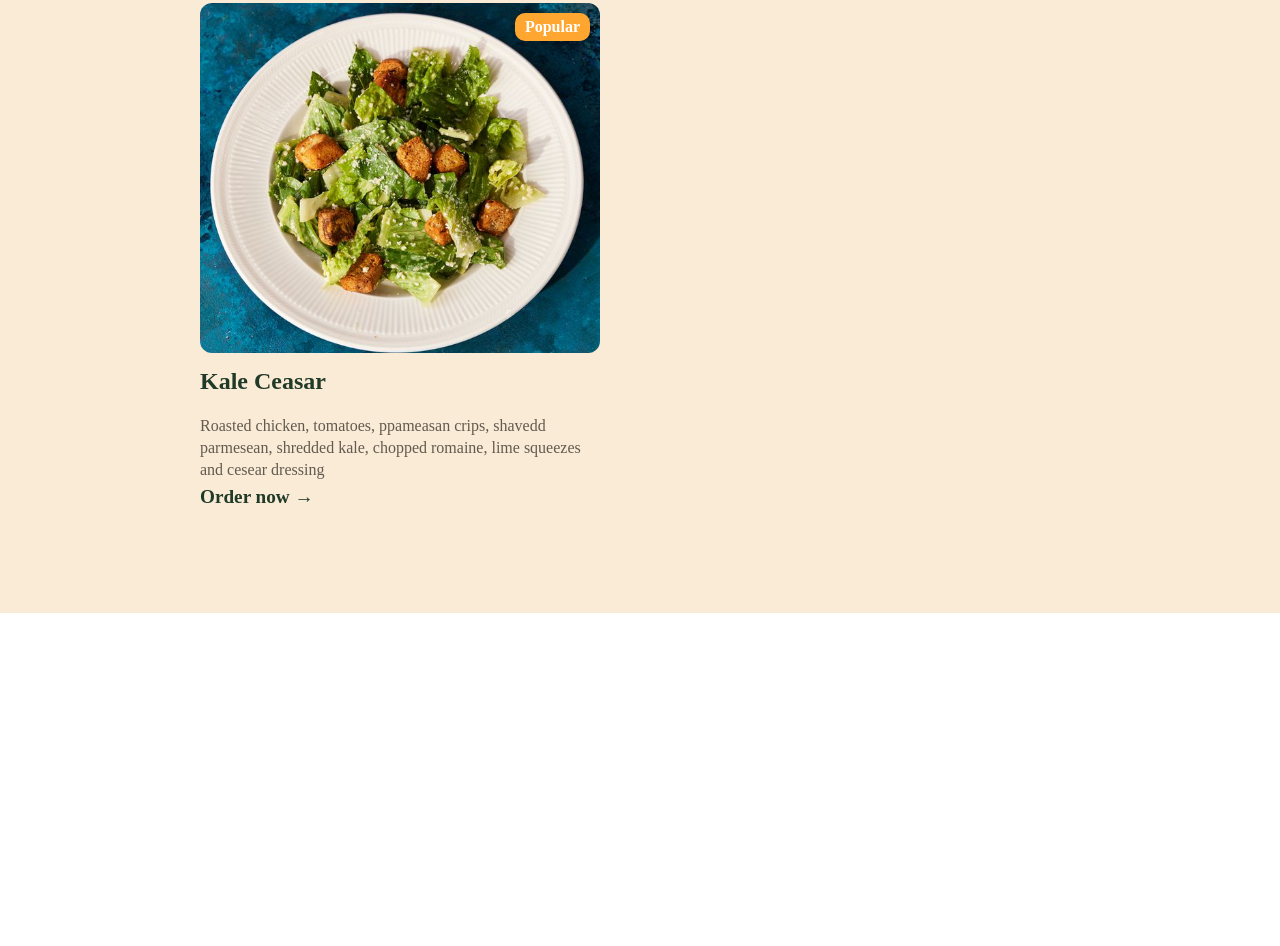
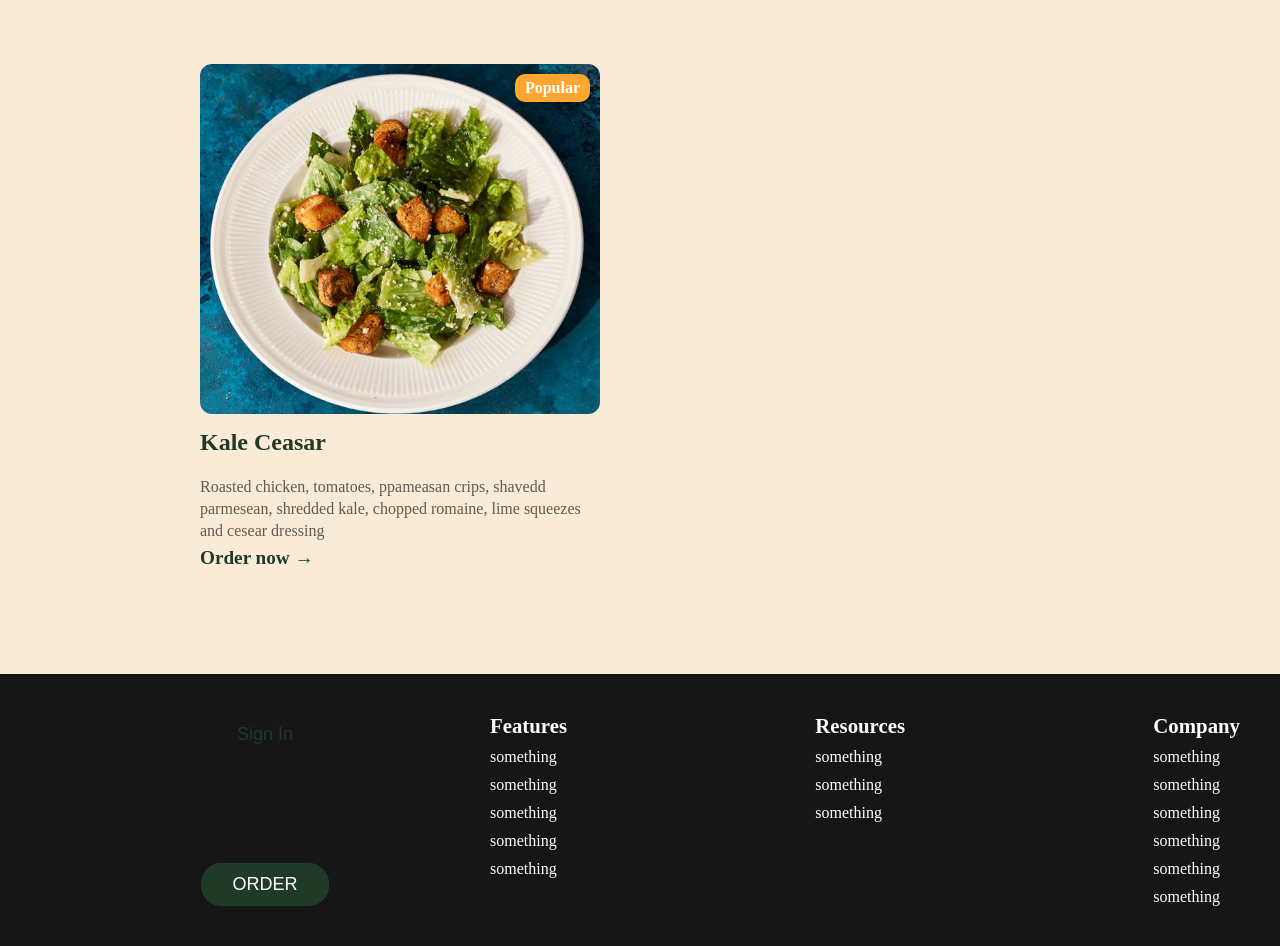
Before and after one commit to snebo/TOP_resturnatPage, a website built with webpack: page src/template.html in a window 1280 px wide. Shown: the part 1498-2444 px from the top of the page. Before the commit the page ends 2111 px from the top, so only its background shows below. Built offline with nearby package versions, Linux system fonts and the light colour scheme.

Commit message:
add footer

```diff
--- a/src/assets/styles.css
+++ b/src/assets/styles.css
@@ -180,3 +180,41 @@ nav {
   font-weight: 600;
   font-size: 1.2em;
 }
+
+footer {
+  background-color: rgb(22, 22, 22);
+  padding: 40px;
+  display: flex;
+}
+.contact {
+  width: 40%;
+  display: flex;
+  flex-direction: column;
+  justify-content: space-between;
+  align-items: center;
+}
+.connect-links {
+  width: 800px;
+  display: flex;
+  justify-content: space-between;
+  /* align-items: center; */
+}
+.connect-links > div {
+  display: flex;
+  flex-direction: column;
+  gap: 10px;
+}
+.connect-links > div > h4 {
+  font-size: 1.3em;
+  font-weight: 600;
+  color: white;
+}
+.connect-links > div > a {
+  font-size: 1em;
+  font-weight: 400;
+  text-decoration: none;
+  color: white;
+}
+.connect-links > div > a:hover {
+  border-bottom: 1px solid;
+}
--- a/src/template.html
+++ b/src/template.html
@@ -78,5 +78,36 @@
         </div>
       </div>
     </div>
+    <footer>
+      <div class="contact">
+        <button>Sign In</button>
+        <button>ORDER</button>
+      </div>
+      <div class="connect-links">
+        <div class="features">
+          <h4>Features</h4>
+          <a href="#">something</a>
+          <a href="#">something</a>
+          <a href="#">something</a>
+          <a href="#">something</a>
+          <a href="#">something</a>
+        </div>
+        <div class="resources">
+          <h4>Resources</h4>
+          <a href="#">something</a>
+          <a href="#">something</a>
+          <a href="#">something</a>
+        </div>
+        <div class="company">
+          <h4>Company</h4>
+          <a href="#">something</a>
+          <a href="#">something</a>
+          <a href="#">something</a>
+          <a href="#">something</a>
+          <a href="#">something</a>
+          <a href="#">something</a>
+        </div>
+      </div>
+    </footer>
   </body>
 </html>
```
